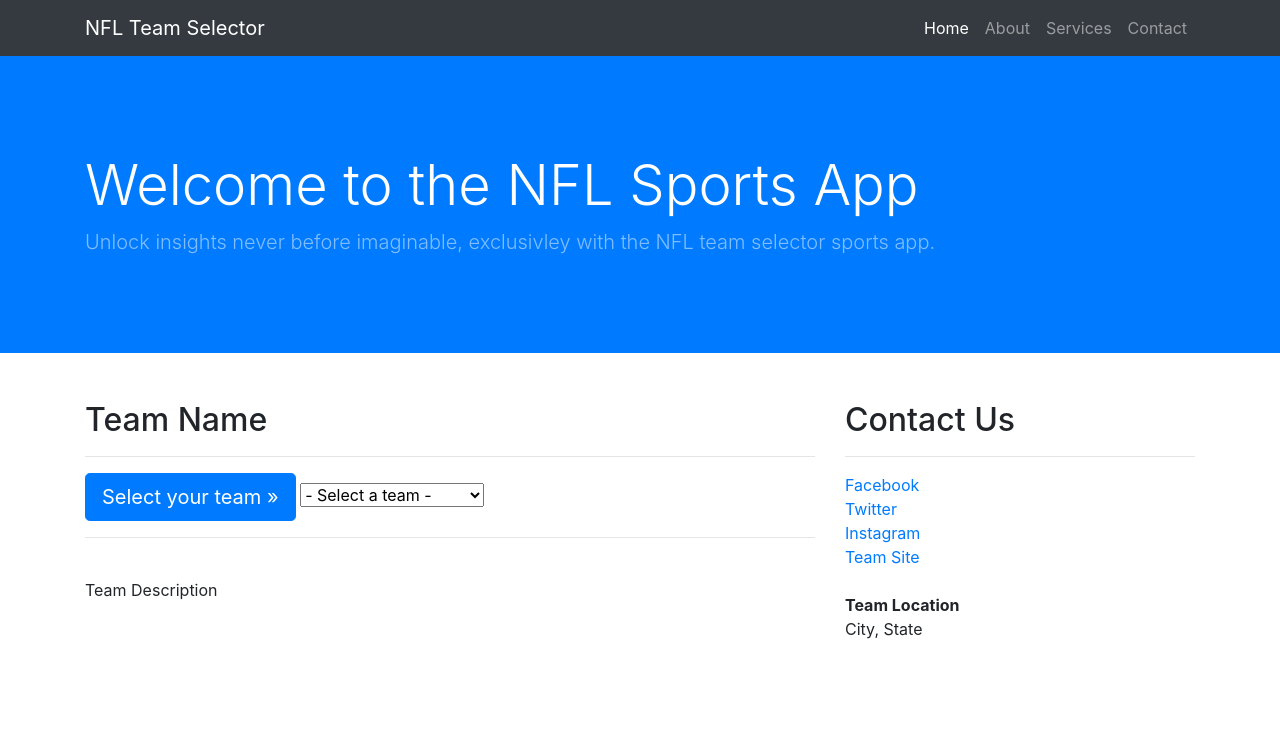
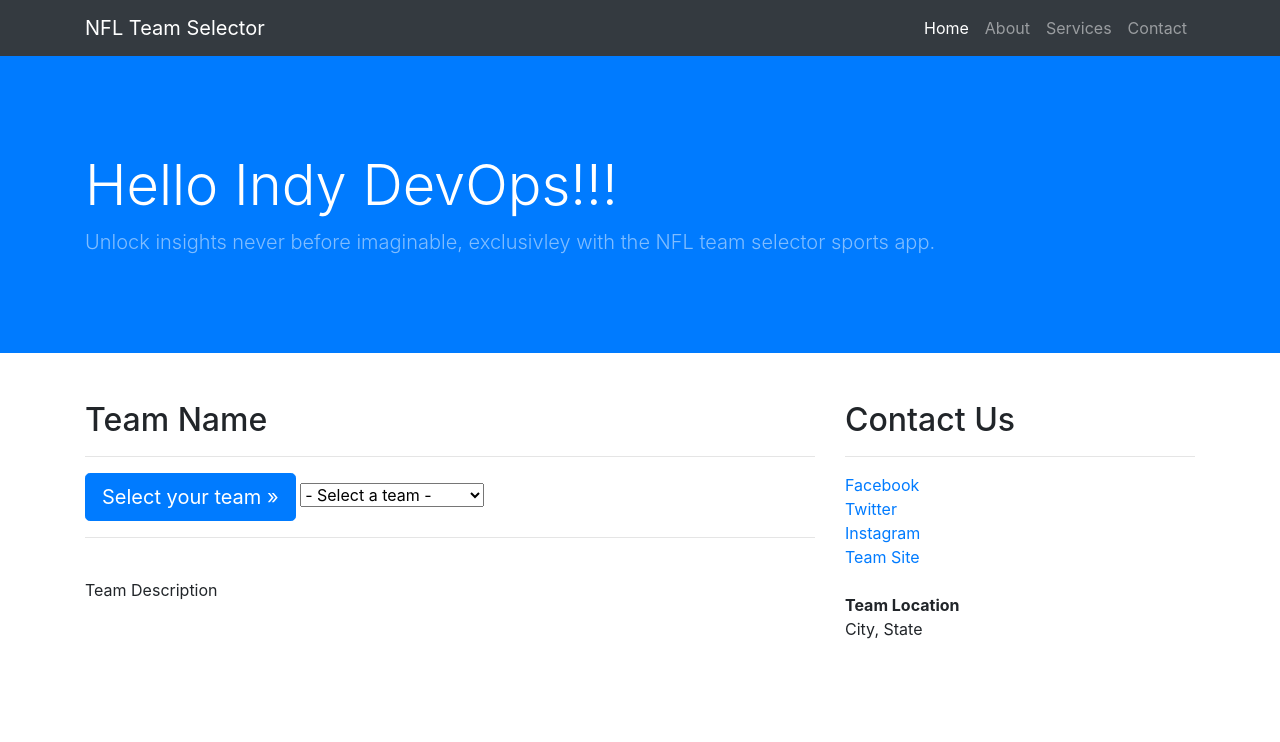
Before and after one commit to austin-mccracken/sports-app, a website: page index.html in a window 1280 px wide. Shown: the top 742 px of the page. Drawn offline with nearby package versions, Linux system fonts and the light colour scheme.

```diff
--- a/index.html
+++ b/index.html
@@ -58,7 +58,7 @@
         <div class="container h-100">
             <div class="row h-100 align-items-center">
                 <div class="col-lg-12">
-                    <h1 class="display-4 text-white mt-5 mb-2">Welcome to the NFL Sports App</h1>
+                    <h1 class="display-4 text-white mt-5 mb-2">Hello Indy DevOps!!!</h1>
                     <p class="lead mb-5 text-white-50">Unlock insights never before imaginable, exclusivley with the NFL
                         team selector sports app.</p>
                     <!-- <img id="team-banner-div" src="" alt=""> -->
```
Also changed, not shown: 1 other file.
